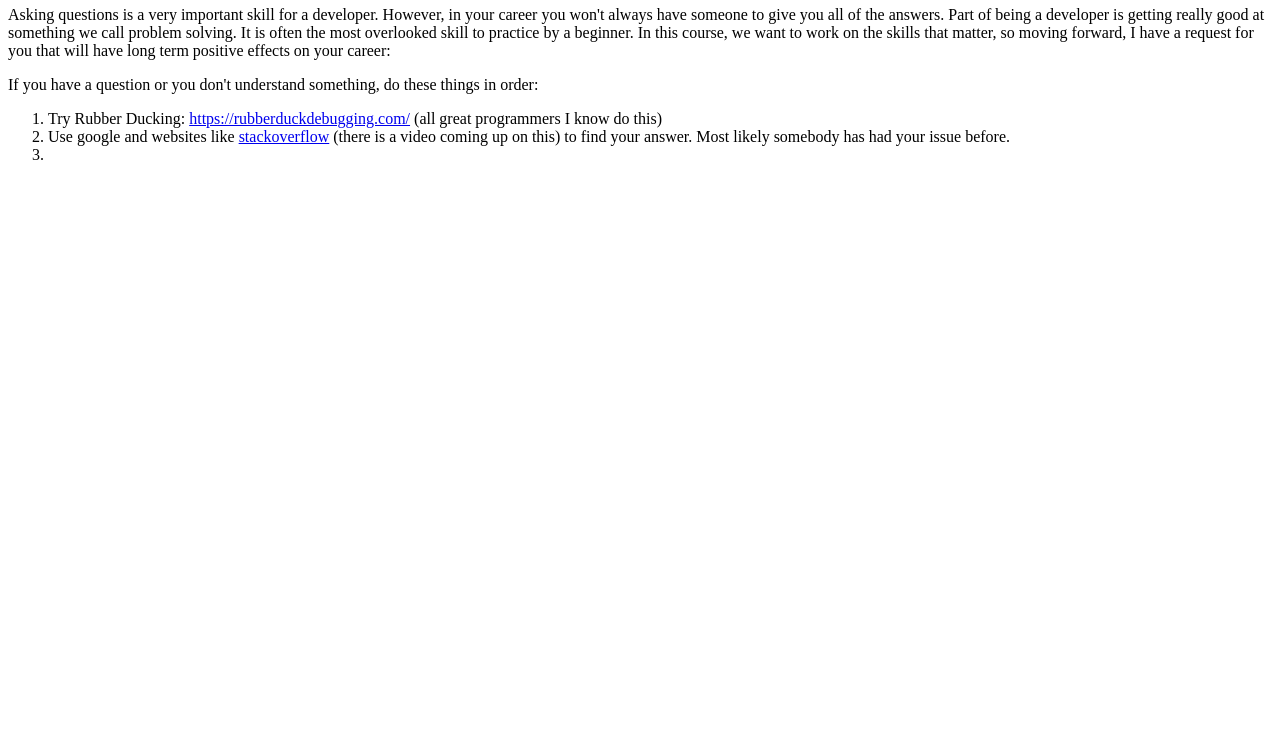
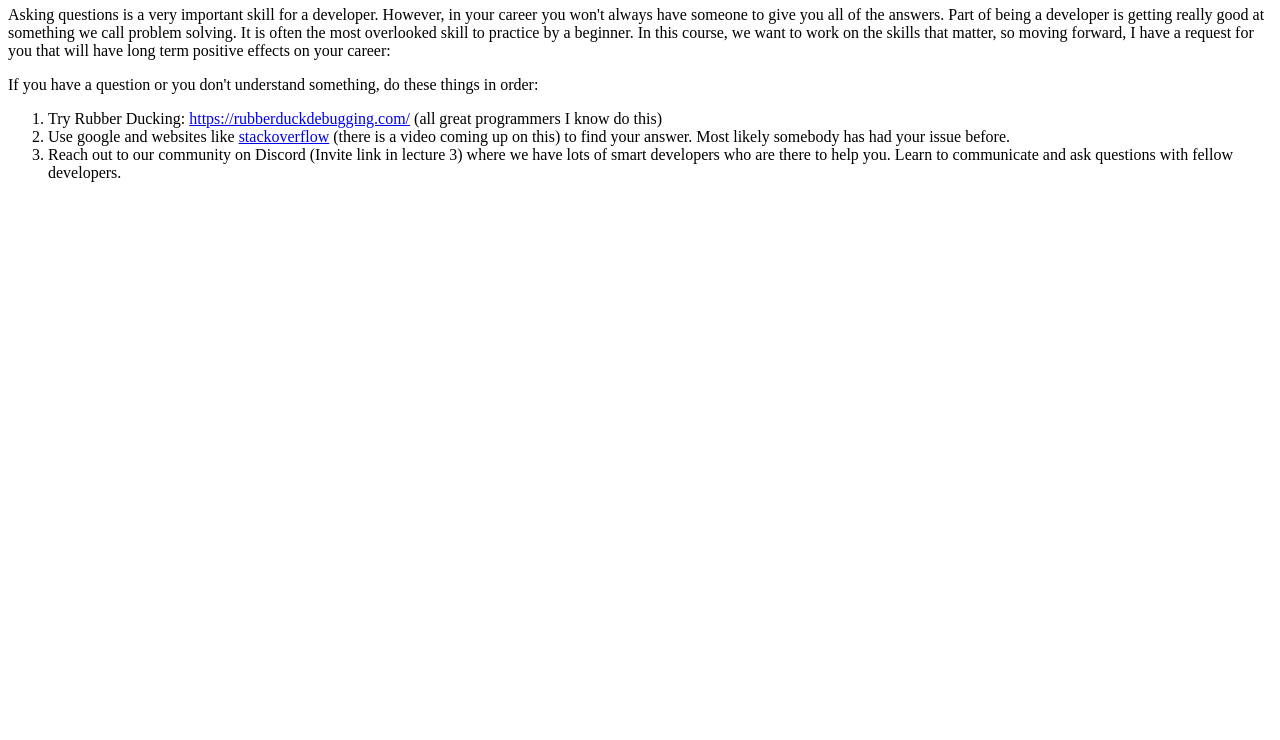
Before and after one commit to eximiusflow/howToAskQuestions, a plain HTML site: page index.html in a window 1280 px wide. Shown: the part 60-800 px from the top of the page. Drawn offline with Linux system fonts and the light colour scheme.

Commit message:
Update index.html

```diff
--- a/index.html
+++ b/index.html
@@ -7,7 +7,7 @@
   <ol>
     <li>Try Rubber Ducking: <a href="https://rubberduckdebugging.com/" target="_blank">https://rubberduckdebugging.com/</a> (all great programmers I know do this)</li>
     <li>Use google and websites like <a href="https://stackoverflow.com/" target="_blank">stackoverflow</a> (there is a video coming up on this) to find your answer. Most likely somebody has had your issue before.</li>
-    <li></li>
+    <li>Reach out to our community on Discord (Invite link in lecture 3) where we have lots of smart developers who are there to help you. Learn to communicate and ask questions with fellow developers. </li>
   </ol>
 </body>
 </html>
```
